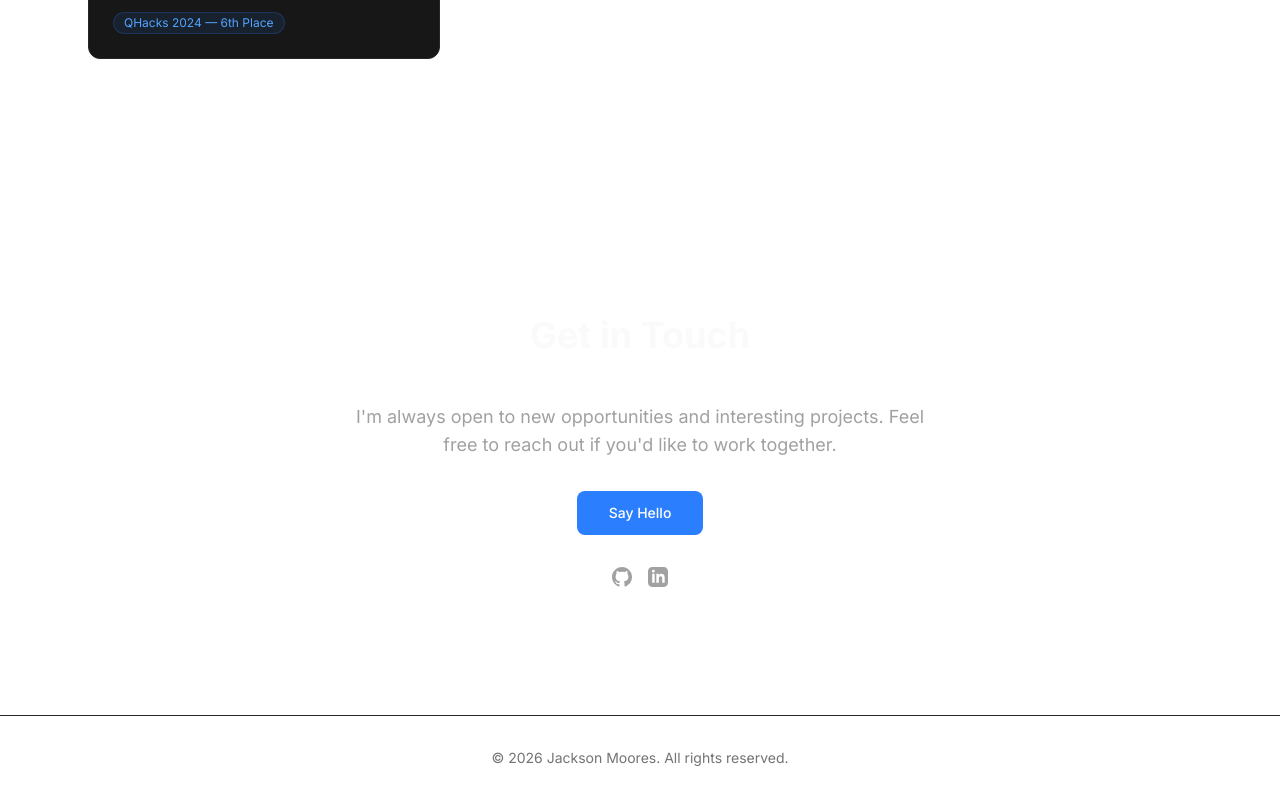
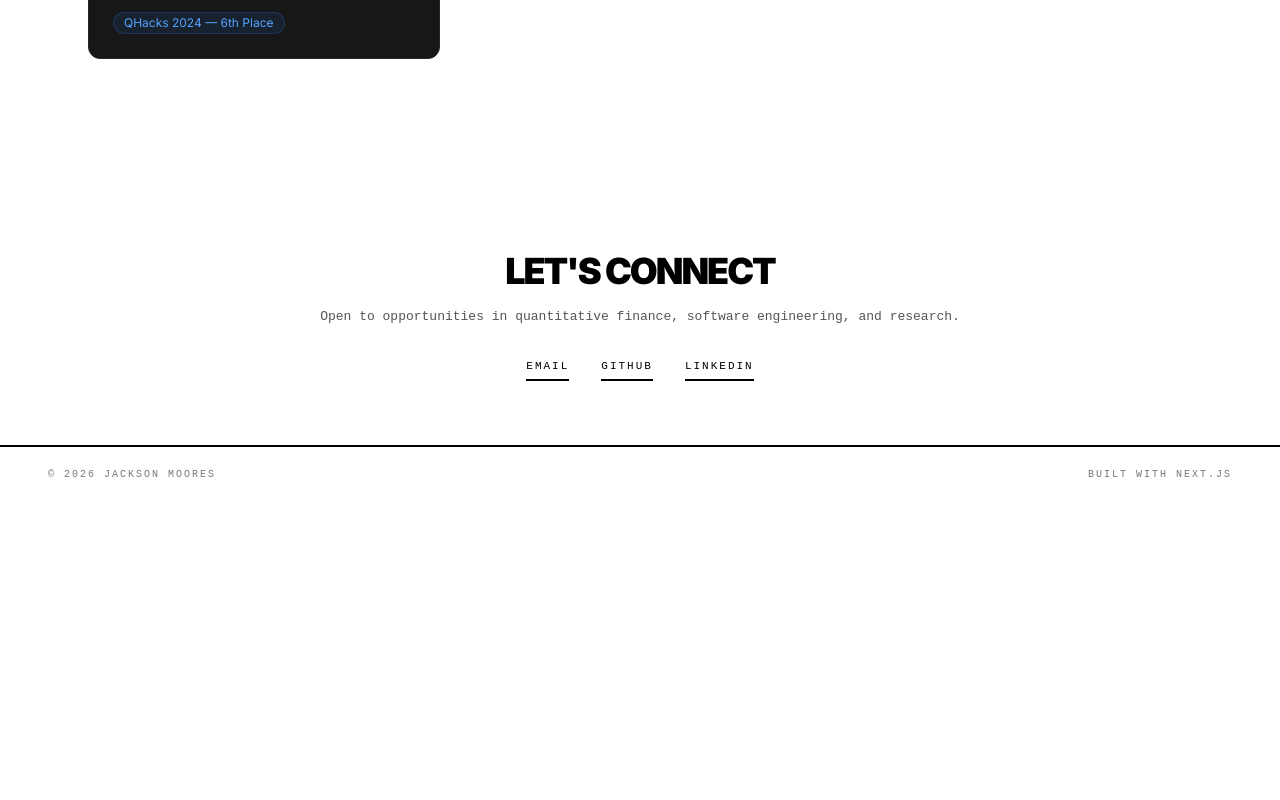
Before and after one commit to jcmcode/jack-portfolio, a Next.js app: page / in a window 1280 px wide. Shown: the part 1854-2654 px from the top of the page. After the commit the page ends 2356 px from the top, so only its background shows below. Built offline with nearby package versions, Linux system fonts and the light colour scheme.

Commit message:
feat: rewrite Contact and Footer with brutalist styling

```diff
--- a/src/components/contact.tsx
+++ b/src/components/contact.tsx
@@ -1,36 +1,55 @@
-import FadeIn from "./fade-in";
-import SectionHeading from "./section-heading";
-import SocialLinks from "./social-links";
-import { PERSONAL } from "@/lib/constants";
+import { PERSONAL, SOCIAL_LINKS } from "@/lib/constants";
+import SnapIn from "./snap-in";
 
 export default function Contact() {
   return (
-    <section id="contact" className="py-20 md:py-32 scroll-mt-20">
-      <div className="max-w-6xl mx-auto px-6 text-center">
-        <FadeIn>
-          <SectionHeading>Get in Touch</SectionHeading>
-        </FadeIn>
-
-        <FadeIn delay={0.1}>
-          <p className="text-base md:text-lg text-neutral-400 max-w-xl mx-auto mb-8">
-            I&apos;m always open to new opportunities and interesting projects.
-            Feel free to reach out if you&apos;d like to work together.
-          </p>
-        </FadeIn>
-
-        <FadeIn delay={0.2}>
+    <section id="contact" style={{ padding: "64px 48px" }} className="text-center">
+      <SnapIn>
+        <h2
+          className="text-4xl font-black mb-4"
+          style={{ letterSpacing: "-2px" }}
+        >
+          LET&apos;S CONNECT
+        </h2>
+      </SnapIn>
+      <SnapIn delay={0.05}>
+        <p
+          className="font-mono text-[13px] mb-8"
+          style={{ color: "var(--text-secondary)" }}
+        >
+          Open to opportunities in quantitative finance, software engineering,
+          and research.
+        </p>
+      </SnapIn>
+      <SnapIn delay={0.1}>
+        <div className="flex justify-center gap-8 flex-wrap">
           <a
             href={`mailto:${PERSONAL.email}`}
-            className="inline-block px-8 py-3 bg-blue-500 hover:bg-blue-600 text-white text-sm font-medium rounded-lg transition-colors mb-8"
+            className="font-mono text-[11px] uppercase tracking-[2px] pb-1 transition-colors duration-150"
+            style={{
+              color: "var(--fg)",
+              borderBottom: "2px solid var(--border)",
+            }}
           >
-            Say Hello
+            Email
           </a>
-        </FadeIn>
-
-        <FadeIn delay={0.3}>
-          <SocialLinks className="justify-center" />
-        </FadeIn>
-      </div>
+          {SOCIAL_LINKS.map((link) => (
+            <a
+              key={link.label}
+              href={link.href}
+              target="_blank"
+              rel="noopener noreferrer"
+              className="font-mono text-[11px] uppercase tracking-[2px] pb-1 transition-colors duration-150"
+              style={{
+                color: "var(--fg)",
+                borderBottom: "2px solid var(--border)",
+              }}
+            >
+              {link.label}
+            </a>
+          ))}
+        </div>
+      </SnapIn>
     </section>
   );
 }
--- a/src/components/footer.tsx
+++ b/src/components/footer.tsx
@@ -1,11 +1,24 @@
-import { PERSONAL } from "@/lib/constants";
-
 export default function Footer() {
   return (
-    <footer className="border-t border-neutral-800 py-8">
-      <div className="max-w-6xl mx-auto px-6 text-center text-sm text-neutral-500">
-        &copy; {new Date().getFullYear()} {PERSONAL.name}. All rights reserved.
-      </div>
+    <footer
+      className="flex justify-between"
+      style={{
+        padding: "20px 48px",
+        borderTop: "2px solid var(--border)",
+      }}
+    >
+      <span
+        className="font-mono text-[10px] uppercase tracking-[2px]"
+        style={{ color: "var(--text-muted)" }}
+      >
+        © {new Date().getFullYear()} Jackson Moores
+      </span>
+      <span
+        className="font-mono text-[10px] uppercase tracking-[2px]"
+        style={{ color: "var(--text-muted)" }}
+      >
+        Built with Next.js
+      </span>
     </footer>
   );
 }
```
